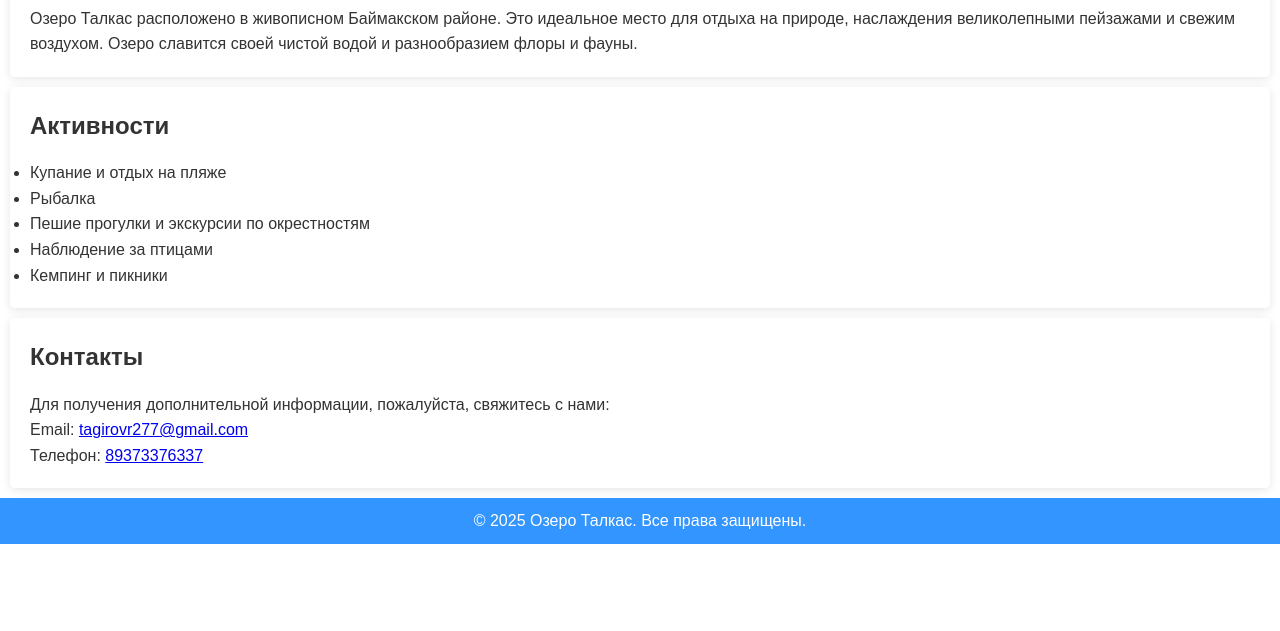
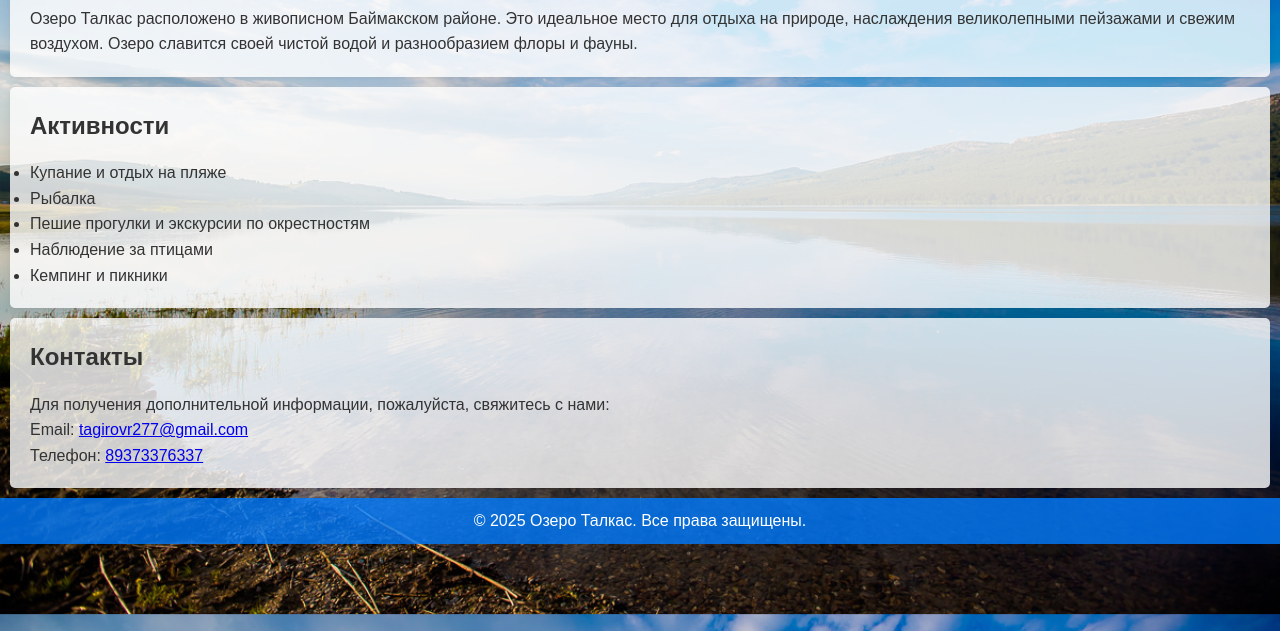
Before and after one commit to arua2002/arua2002.github.io, a plain HTML site: page index.html in a window 1280 px wide. Shown: the part 169-800 px from the top of the page. Drawn offline with Linux system fonts and the light colour scheme.

Commit message:
мелочь

```diff
--- a/index.html
+++ b/index.html
@@ -8,6 +8,7 @@
     <link rel="preconnect" href="https://fonts.googleapis.com">
     <link rel="preconnect" href="https://fonts.gstatic.com" crossorigin>
     <link href="https://fonts.googleapis.com/css2?family=Roboto:wght@400;700&display=swap" rel="stylesheet"> <!-- Подключение шрифта -->
+    <style> body { background-image: url('image/talkas.jpg'); } </style>
 </head>
 <body>
     <header>
```
